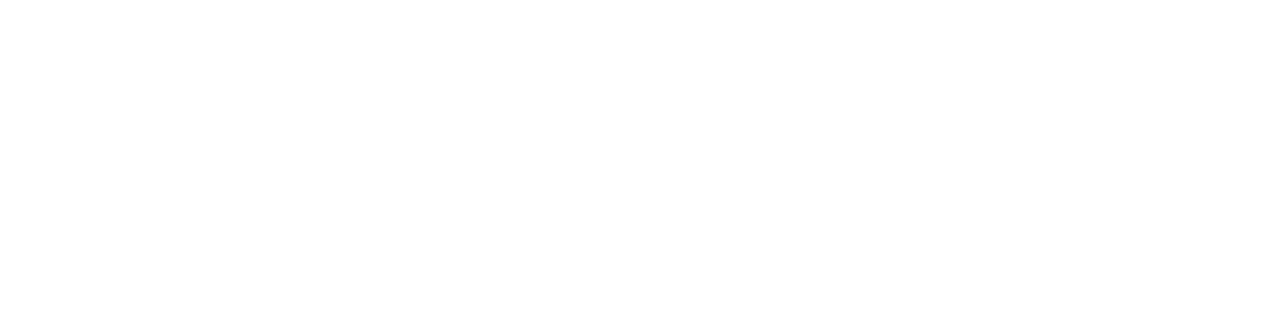
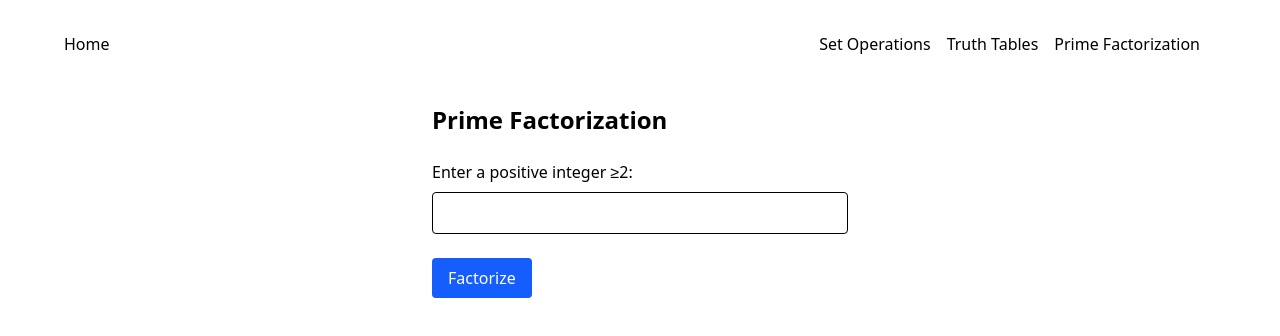
Before and after one commit to rafmojica/discrete-project, a React (Vite) app in the folder discrete-project/: page /prime-factorization in a window 1280 px wide. Before the commit this address had no page. Shown: the top 336 px of the page. Built offline with nearby package versions, Linux system fonts and the light colour scheme.

Commit message:
adding the factorization feature and design.

```diff
--- a/discrete-project/package.json
+++ b/discrete-project/package.json
@@ -10,8 +10,10 @@
     "preview": "vite preview"
   },
   "dependencies": {
+    "@tailwindcss/vite": "^4.1.4",
     "react": "^19.0.0",
-    "react-dom": "^19.0.0"
+    "react-dom": "^19.0.0",
+    "tailwindcss": "^4.1.4"
   },
   "devDependencies": {
     "@eslint/js": "^9.21.0",
--- a/discrete-project/src/App.jsx
+++ b/discrete-project/src/App.jsx
@@ -2,6 +2,7 @@
 import Home from "./pages/Home";
 import { Routes, Route } from 'react-router'
 import TruthTable from "./pages/TruthTable";
+import PrimeFactorization from "./pages/PrimeFactorization";
 
 function App() {
   return (
@@ -9,6 +10,7 @@
       <Routes>
         <Route path="/" element={<Home />} />
         <Route path="/truth-table" element={<TruthTable />} />
+        <Route path="/prime-factorization" element={<PrimeFactorization />}/>
       </Routes>
     </>
   );
--- a/discrete-project/src/components/Navbar.jsx
+++ b/discrete-project/src/components/Navbar.jsx
@@ -14,7 +14,11 @@
             <Link to="/truth-table">
               <li className="hover:cursor-pointer mr-4">Truth Tables</li>
             </Link>
-            <li className="hover:cursor-pointer">Prime Factorization</li>
+            <Link to="/prime-factorization">
+              <li className="hover:cursor-pointer mr-4">Prime Factorization</li>
+            </Link>
+
+
           </div>
         </ul>
       </nav>
--- /dev/null
+++ b/discrete-project/src/pages/PrimeFactorization.jsx
@@ -0,0 +1,157 @@
+import React, { useState } from "react";
+import Navbar from "../components/Navbar";
+
+// ---------------- Prime-factor logic ----------------
+const factorize = (n) => {
+  if (n < 2) return [];
+  const factors = [];
+  let divisor = 2;
+  while (n > 1) {
+    while (n % divisor === 0) {
+      factors.push(divisor);
+      n = Math.floor(n / divisor);
+    }
+    divisor++;
+  }
+  return factors;
+};
+
+// ---------------- Tree building ----------------
+class TreeNode {
+  constructor(value, left = null, right = null) {
+    this.value = value;
+    this.left = left;
+    this.right = right;
+  }
+}
+
+const isPrime = (n) => {
+  if (n < 2) return false;
+  for (let i = 2; i * i <= n; i++) {
+    if (n % i === 0) return false;
+  }
+  return true;
+};
+
+const buildTree = (n) => {
+  if (isPrime(n)) return new TreeNode(n);
+  for (let i = 2; i <= n; i++) {
+    if (n % i === 0) {
+      const left = buildTree(i);
+      const right = buildTree(n / i);
+      return new TreeNode(n, left, right);
+    }
+  }
+};
+
+// ------------ Tree rendering components ------------
+const FactorNode = ({ node, isRoot = false }) => {
+  const hasChildren = !!(node.left || node.right);
+
+  return (
+    <li className="relative flex flex-col items-center list-none">
+      {/* vertical line up to parent */}
+      {!isRoot && (
+        <span
+          className="absolute -top-4 left-1/2 w-px h-4 bg-gray-400 transform -translate-x-1/2"
+        />
+      )}
+
+      {/* the value box */}
+      <div className="bg-blue-100 border border-blue-300 rounded px-3 py-1 text-sm font-medium">
+        {node.value}
+      </div>
+
+      {/* children + horizontal branch */}
+      {hasChildren && (
+        <ul className="relative flex justify-center items-start mt-6 space-x-8">
+          {/* horizontal line connecting children */}
+          <span className="absolute top-0 left-0 right-0 h-px bg-gray-400" />
+          <FactorNode node={node.left} />
+          <FactorNode node={node.right} />
+        </ul>
+      )}
+    </li>
+  );
+};
+
+const FactorTree = ({ root }) => (
+  <ul className="flex justify-center">
+    <FactorNode node={root} isRoot />
+  </ul>
+);
+
+// ---------------- Main Component ----------------
+const PrimeFactorization = () => {
+  const [value, setValue] = useState("");
+  const [factors, setFactors] = useState([]);
+  const [treeRoot, setTreeRoot] = useState(null);
+  const [error, setError] = useState("");
+
+  const handleFactorize = () => {
+    const num = parseInt(value, 10);
+    if (isNaN(num) || num < 2) {
+      setError("Please enter an integer greater than 1");
+      setFactors([]);
+      setTreeRoot(null);
+      return;
+    }
+
+    setError("");
+    setFactors(factorize(num));
+    setTreeRoot(buildTree(num));
+  };
+
+  return (
+    <>
+      <Navbar />
+      <main className="mx-auto max-w-md p-4 font-sans space-y-6">
+        <h1 className="text-2xl font-bold">Prime Factorization</h1>
+
+        {/* Input */}
+        <div className="flex flex-col gap-2">
+          <label htmlFor="number" className="font-medium">
+            Enter a positive integer ≥2:
+          </label>
+          <input
+            id="number"
+            type="number"
+            min="2"
+            step="1"
+            value={value}
+            onChange={(e) => setValue(e.target.value)}
+            className="border p-2 rounded"
+          />
+        </div>
+
+        <button
+          onClick={handleFactorize}
+          className="bg-blue-600 text-white px-4 py-2 rounded hover:bg-blue-700"
+        >
+          Factorize
+        </button>
+
+        {error && <p className="text-red-600">{error}</p>}
+
+        {factors.length > 0 && (
+          <p className="text-lg">
+            <strong>Prime factors:</strong> {factors.join(" × ")}
+          </p>
+        )}
+
+        {treeRoot && (
+          <div>
+            <h2 className="text-lg font-bold mt-4 mb-2 text-center">
+              Factor Tree
+            </h2>
+            <div className="overflow-x-auto">
+              <FactorTree root={treeRoot} />
+            </div>
+          </div>
+        )}
+      </main>
+    </>
+  );
+};
+
+export default PrimeFactorization;
```
Also changed, not shown: 1 other file (tests, documents, lock files or other folders).
